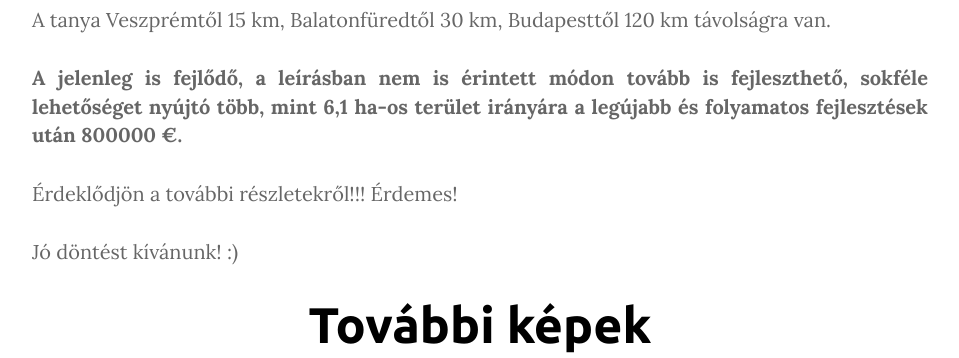
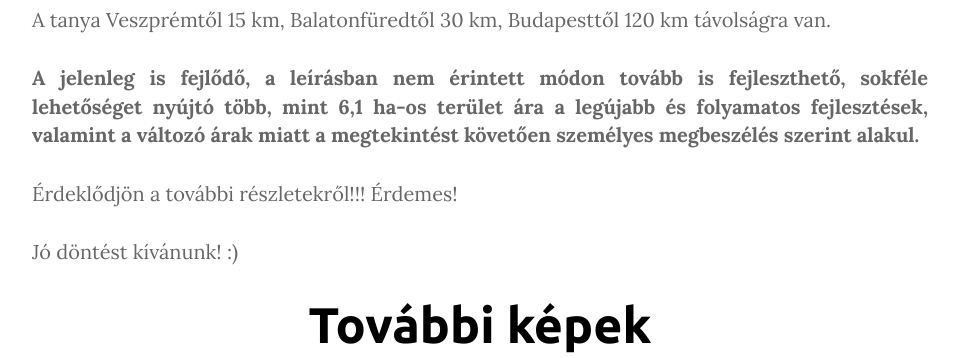
Before and after one commit to darabos/megingat, a Jekyll site: the page built from elado/malom/index.md, in a window 1280 px wide and 900 px high, scrolled down 8754 px, cut to the strip 195-553 px from the top of the window. Shown: the whole strip, without its empty margins (160-1119 px from the left). Built offline with Jekyll 4.4.1, drawn with Linux system fonts in a browser that asks for light colours; nearby versions of some CDN libraries; some of the changed text lies outside the part shown.

Commit message:
Ár módosítása
Itt levettem a számértéket.

```diff
--- a/elado/malom/index.md
+++ b/elado/malom/index.md
@@ -7,7 +7,7 @@
 
 {% include fold.html %}
 
-## Irányára: 800000 €
+## Ára személyes megbeszélés szerint!
 
 Izgalmas, különleges, 6,1 ha-os, a vásárlást követő kb. egy éven belül 8 ha-osra bővíthető ingatlant ölel a Bakonyban eredő bő vizű Séd patak két ága, Balatonfüredtől mindössze 30 km-re!
 
@@ -44,7 +44,7 @@
 
 A tanya Veszprémtől 15 km, Balatonfüredtől 30 km, Budapesttől 120 km távolságra van.
 
-**A jelenleg is fejlődő, a leírásban nem is érintett módon tovább is fejleszthető, sokféle lehetőséget nyújtó több, mint 6,1 ha-os terület irányára a legújabb és folyamatos fejlesztések után 800000 €.**
+**A jelenleg is fejlődő, a leírásban nem érintett módon tovább is fejleszthető, sokféle lehetőséget nyújtó több, mint 6,1 ha-os terület ára a legújabb és folyamatos fejlesztések, valamint a változó árak miatt a megtekintést követően személyes megbeszélés szerint alakul.**
 
 Érdeklődjön a további részletekről!!! Érdemes!
 
```
